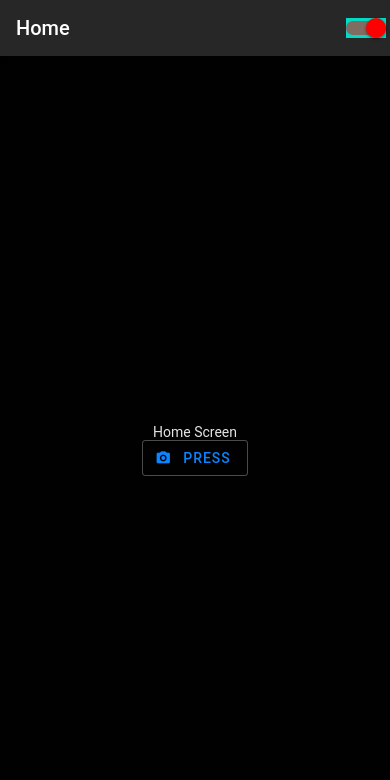
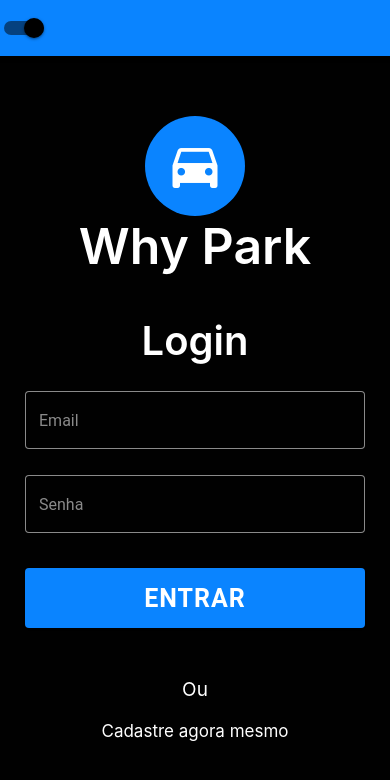
Before and after one commit to ICEI-PUC-Minas-PMV-ADS/pmv-ads-2022-2-e3-proj-mov-t3-estacionamentoeixo3, a React Native app in the folder src/: screen / in a window 390 px wide. Shown: the top 780 px of the page. Built offline with nearby package versions, Linux system fonts and the light colour scheme.

Commit message:
Tela de Login

```diff
--- a/src/App.js
+++ b/src/App.js
@@ -1,5 +1,5 @@
 import * as React from "react";
-import { createNativeStackNavigator } from "@react-navigation/native-stack";
+import 'react-native-gesture-handler';
 import Main from "./navigations/main.js";
 import {
   NavigationContainer,
@@ -12,33 +12,33 @@ import {
   Provider as PaperProvider,
 } from "react-native-paper";
 import merge from "deepmerge";
-import { PreferencesContext } from "./contexts/index";
+import { PreferencesContext } from "./contexts";
 
 const CombinedDefaultTheme = merge(PaperDefaultTheme, NavigationDefaultTheme);
 const CombinedDarkTheme = merge(PaperDarkTheme, NavigationDarkTheme);
 
 function App() {
-  const [isThemeDark, setIsThemeDark] = React.useState(true);
+  const [isThemeDark, setIsTheme] = React.useState(true);
 
   let theme = isThemeDark ? CombinedDarkTheme : CombinedDefaultTheme;
 
-  const toggleTheme = React.useCallback(() => {
-    return setIsThemeDark(!isThemeDark);
+  const setIsThemeDark = React.useCallback(() => {
+    return setIsTheme(!isThemeDark);
   }, [isThemeDark]);
 
-  const preferences = React.useMemo(
+  const values = React.useMemo(
     () => ({
-      toggleTheme,
       isThemeDark,
+      setIsThemeDark,
     }),
-    [toggleTheme, isThemeDark]
+    [isThemeDark, setIsThemeDark]
   );
 
   return (
-    <PreferencesContext.Provider value={preferences}>
-      <PaperProvider theme={CombinedDarkTheme}>
+    <PreferencesContext.Provider value={values}>
+      <PaperProvider theme={theme}>
         <NavigationContainer
-          theme={CombinedDarkTheme}
+          theme={theme}
           children={<Main />}
         ></NavigationContainer>
       </PaperProvider>
--- a/src/components/header/index.js
+++ b/src/components/header/index.js
@@ -1,26 +1,42 @@
 import React from "react";
-import { useTheme, Appbar, TouchableRipple, Switch } from "react-native-paper";
-import { PreferencesContext } from "../../contexts/index";
+import { View } from "react-native";
+import {
+  useTheme,
+  Appbar,
+  TouchableRipple,
+  Switch,
+  Button,
+} from "react-native-paper";
+import { PreferencesContext } from "../../contexts";
 
-const Header = ({ navigation, back }) => {
+const Header = ({ route, navigation }) => {
   const theme = useTheme();
-  const { toggleTheme, isThemeDark } = React.useContext(PreferencesContext);
+  const { isThemeDark, setIsThemeDark } = React.useContext(PreferencesContext);
+
+  const handlerStateSwitch = () => {
+    setIsThemeDark(!isThemeDark);
+  };
+
   return (
     <Appbar.Header
+      dark={true}
       theme={{
+        dark: true,
+        mode: "",
         colors: {
-          primary: theme?.colors.surface,
+          primary: theme.colors.primary,
         },
       }}
     >
-      <Appbar.Content title={navigation.getState().routes[0].name} />
-      <TouchableRipple onPress={() => toggleTheme()}>
+      {route.name !== "Login" ? <Appbar.Content title={route.name} /> : ""}
+      <View>
         <Switch
-          style={[{ backgroundColor: theme.colors.accent }]}
-          color={"red"}
+          style={[{ backgroundColor: theme.colors.primary }]}
+          color={"#000"}
           value={isThemeDark}
+          onChange={handlerStateSwitch}
         />
-      </TouchableRipple>
+      </View>
     </Appbar.Header>
   );
 };
--- a/src/contexts/index.js
+++ b/src/contexts/index.js
@@ -1,6 +1,6 @@
 import React from "react";
 
 export const PreferencesContext = React.createContext({
-  toggleTheme: () => {},
+  setIsThemeDark: () => {},
   isThemeDark: false,
 });
--- a/src/navigations/main.js
+++ b/src/navigations/main.js
@@ -1,28 +1,25 @@
 import React from "react";
-import {
-  createNativeStackNavigator,
-  NativeStackNavigationOptions,
-} from "@react-navigation/native-stack";
+import { createStackNavigator } from "@react-navigation/stack";
 import { LoginScreen, HomeScreen } from "../pages";
 import Header from "../components/header";
-import { useNavigation } from "@react-navigation/native";
 const routes = [
+  { name: "Login", component: LoginScreen },
   { name: "Home", component: HomeScreen },
-  { name: "Login", component: LoginScreen },
 ];
 
-const Stack = createNativeStackNavigator();
+const Stack = createStackNavigator();
 
 const Main = () => {
   return (
     <Stack.Navigator
-      initialRouteName="Home"
       screenOptions={{
-        header: (props) => <Header {...props} />,
+        header: ({ route, navigation }) => (
+          <Header route={route} navigation={navigation} />
+        ),
       }}
     >
       {routes.map((item, index) => (
-        <Stack.Screen key={index} name={item.name} component={item.component} />
+        <Stack.Screen  key={index} name={item.name} component={item.component} />
       ))}
     </Stack.Navigator>
   );
--- a/src/package.json
+++ b/src/package.json
@@ -10,13 +10,14 @@
   },
   "dependencies": {
     "@react-navigation/native": "^6.0.13",
-    "@react-navigation/native-stack": "^6.9.0",
+    "@react-navigation/stack": "^6.3.2",
     "deepmerge": "^4.2.2",
     "expo": "~46.0.13",
     "expo-status-bar": "~1.4.0",
     "link": "^1.5.1",
     "react": "18.0.0",
     "react-native": "0.69.6",
+    "react-native-gesture-handler": "~2.5.0",
     "react-native-paper": "^4.12.5",
     "react-native-safe-area-context": "4.3.1",
     "react-native-screens": "~3.15.0",
--- a/src/pages/login/index.js
+++ b/src/pages/login/index.js
@@ -1,11 +1,50 @@
-import React from "react";
-import { Text, View } from "react-native";
+import React, { useState } from "react";
+import { SafeAreaView, Text, View, ScrollView } from "react-native";
+import { Avatar, Button, TextInput, useTheme } from "react-native-paper";
+import style from "./style";
 
 const LoginScreen = () => {
+  const theme = useTheme();
+  const [email, setEmail] = useState(null);
+  const [password, setPassword] = useState(null);
+  const themes = {
+    color: theme.colors.onSurface,
+  };
   return (
-    <View>
-      <Text>Login</Text>
-    </View>
+    <ScrollView>
+      <View style={style.container}>
+        <View style={style.logo}>
+          <Avatar.Icon size={100} icon="car" />
+          <Text style={[{ ...style.logo.text, ...themes }]}>Why Park</Text>
+        </View>
+        <View style={style.form}>
+          <Text style={[{ ...style.title_login, ...themes }]}>Login</Text>
+          <TextInput
+            mode="outlined"
+            label="Email"
+            style={style.input}
+            value={email}
+            onChangeText={(email) => setEmail(email)}
+          />
+          <TextInput
+            mode="outlined"
+            label="Senha"
+            style={style.input}
+            value={password}
+            onChangeText={(pass) => setPassword(pass)}
+          />
+
+          <Button style={style.button} mode="contained">
+            <Text style={[{ ...style.button.text, ...themes }]}>Entrar</Text>
+          </Button>
+        </View>
+
+        <Text style={[{ ...style.link_ou, ...themes }]}>Ou</Text>
+        <Text style={[{ ...style.link_create, ...themes }]}>
+          Cadastre agora mesmo
+        </Text>
+      </View>
+    </ScrollView>
   );
 };
 
--- /dev/null
+++ b/src/pages/login/style.js
@@ -0,0 +1,68 @@
+import { StyleSheet } from "react-native";
+export default StyleSheet.create({
+  container: {
+    width: "100%",
+    paddingTop: 60,
+    paddingBottom: 60,
+    paddingLeft: 10,
+    paddingRight: 10,
+    display: "flex",
+    alignItems: "center",
+    justifyContent: "center",
+    flexGrow: 1,
+  },
+  scroll_view: {
+    maxHeight:700
+  },
+
+  logo: {
+    display: "flex",
+    alignItems: "center",
+    justifyContent: "center",
+    marginBottom: 40,
+    text: {
+      fontWeight: "400",
+      textAlign: "center",
+      color: "#fff",
+      fontWeight: "600",
+      fontSize: 50,
+    },
+  },
+
+  title_login: {
+    textAlign: "center",
+    color: "#fff",
+    fontWeight: "600",
+    fontSize: 40,
+  },
+  form: {
+    width: 340,
+  },
+  input: {
+    marginTop: 20,
+  },
+  button: {
+    width: "100%",
+    height: 60,
+    marginTop: 35,
+    display: "flex",
+    alignItems: "center",
+    justifyContent: "center",
+    text: {
+      textAlign: "center",
+      justifyContent: "center",
+      fontSize: 25,
+      fontWeight: "bold",
+    },
+  },
+  link_ou: {
+    color: "#eee",
+    fontSize: 19,
+    marginTop: 50,
+  },
+  link_create: {
+    color: "#eee",
+    marginTop: 20,
+    fontSize: 17,
+  },
+});
```
Also changed, not shown: 2 other files (tests, documents, lock files or other folders).
